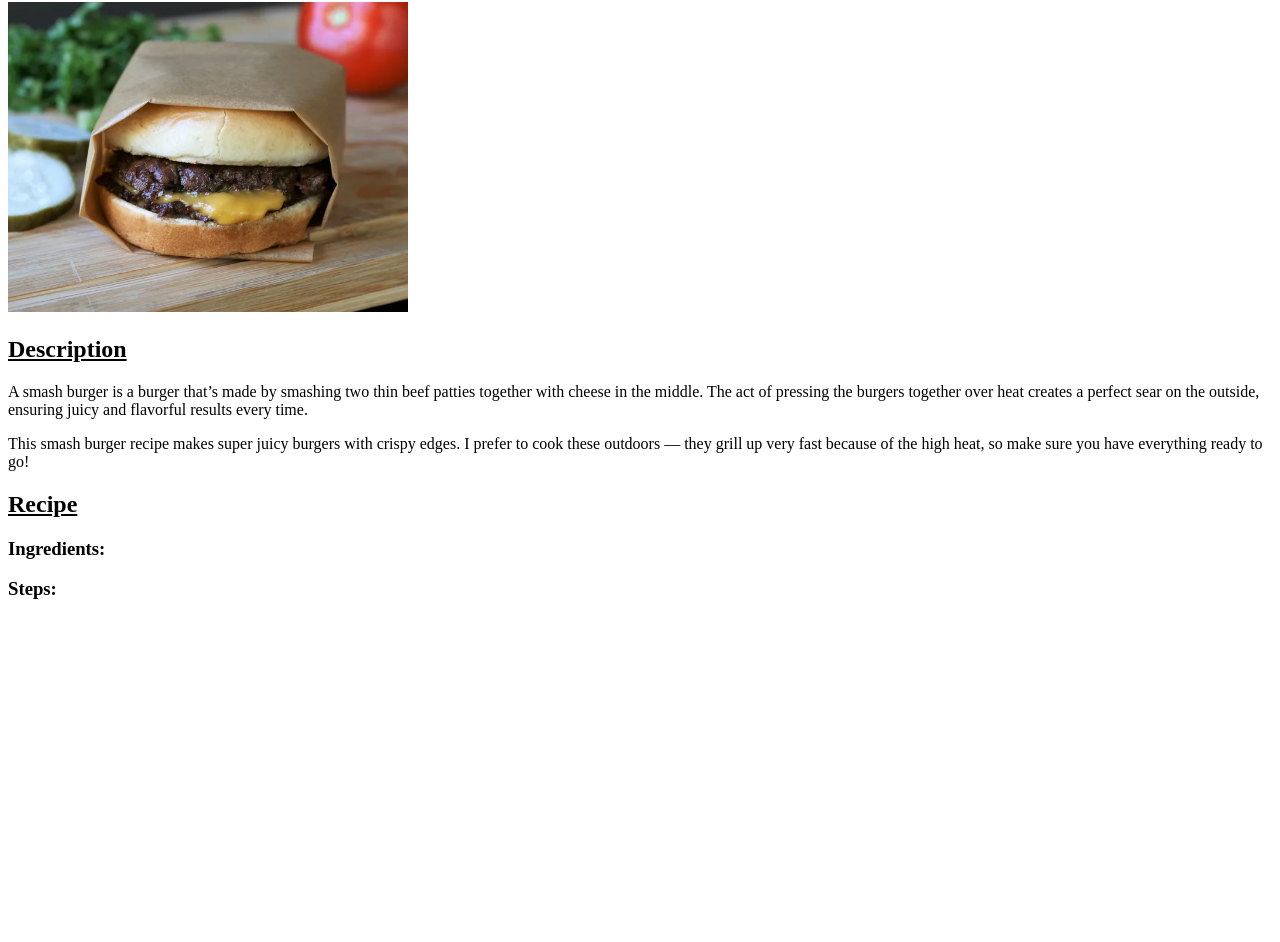
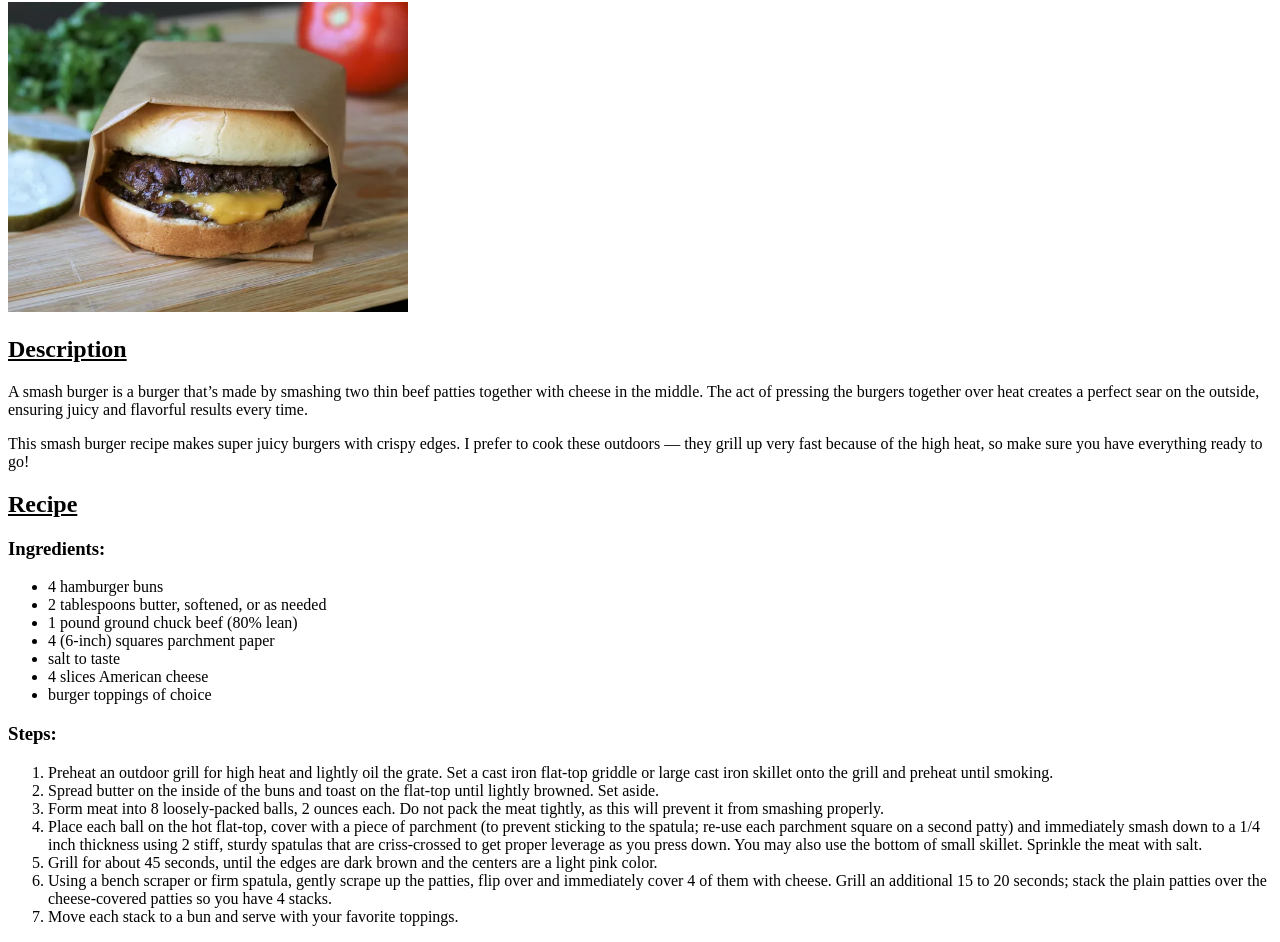
Before and after one commit to Sammy930/odin-recipes, a plain HTML site: page recipes/smashburgers.html in a window 1280 px wide. Shown: the part 78-1020 px from the top of the page. Before the commit the page ends 800 px from the top, so only its background shows below. Drawn offline with Linux system fonts and the light colour scheme.

Commit message:
Add content for the Ingredients and Steps sections
Lists of ingredients and steps for each recipe have been added to each
individual file, ingredients have been added as an unordered list while
the steps have been added as an ordered list

```diff
--- a/recipes/smashburgers.html
+++ b/recipes/smashburgers.html
@@ -15,7 +15,25 @@
     <p>This smash burger recipe makes super juicy burgers with crispy edges. I prefer to cook these outdoors — they grill up very fast because of the high heat, so make sure you have everything ready to go!</p>
     <h2><u>Recipe</u></h2>
     <h3>Ingredients:</h3>
+    <ul>
+        <li>4 hamburger buns</li>
+        <li>2 tablespoons butter, softened, or as needed</li>
+        <li>1 pound ground chuck beef (80% lean)</li>
+        <li>4 (6-inch) squares parchment paper</li>
+        <li>salt to taste</li>
+        <li>4 slices American cheese</li>
+        <li>burger toppings of choice</li>
+    </ul>
     <h3>Steps:</h3>
+    <ol>
+        <li>Preheat an outdoor grill for high heat and lightly oil the grate. Set a cast iron flat-top griddle or large cast iron skillet onto the grill and preheat until smoking.</li>
+        <li>Spread butter on the inside of the buns and toast on the flat-top until lightly browned. Set aside.</li>
+        <li>Form meat into 8 loosely-packed balls, 2 ounces each. Do not pack the meat tightly, as this will prevent it from smashing properly.</li>
+        <li>Place each ball on the hot flat-top, cover with a piece of parchment (to prevent sticking to the spatula; re-use each parchment square on a second patty) and immediately smash down to a 1/4 inch thickness using 2 stiff, sturdy spatulas that are criss-crossed to get proper leverage as you press down. You may also use the bottom of small skillet. Sprinkle the meat with salt.</li>
+        <li>Grill for about 45 seconds, until the edges are dark brown and the centers are a light pink color.</li>
+        <li>Using a bench scraper or firm spatula, gently scrape up the patties, flip over and immediately cover 4 of them with cheese. Grill an additional 15 to 20 seconds; stack the plain patties over the cheese-covered patties so you have 4 stacks.</li>
+        <li>Move each stack to a bun and serve with your favorite toppings.</li>
+    </ol>
 </body>
 
 </html>
```
Also changed, not shown: recipes/mash.html (+12 -0 lines), recipes/pancakes.html (+19 -0 lines).
